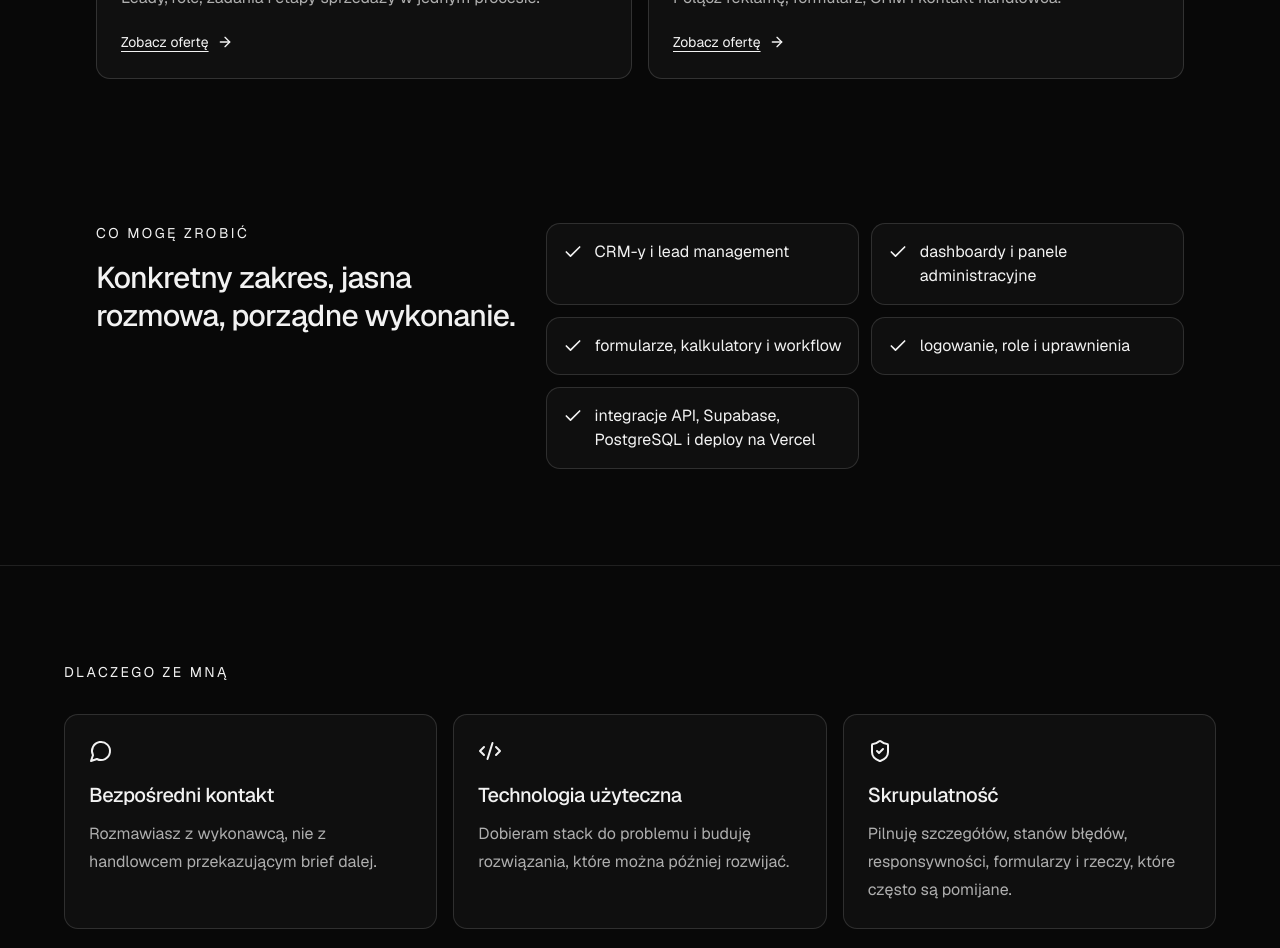
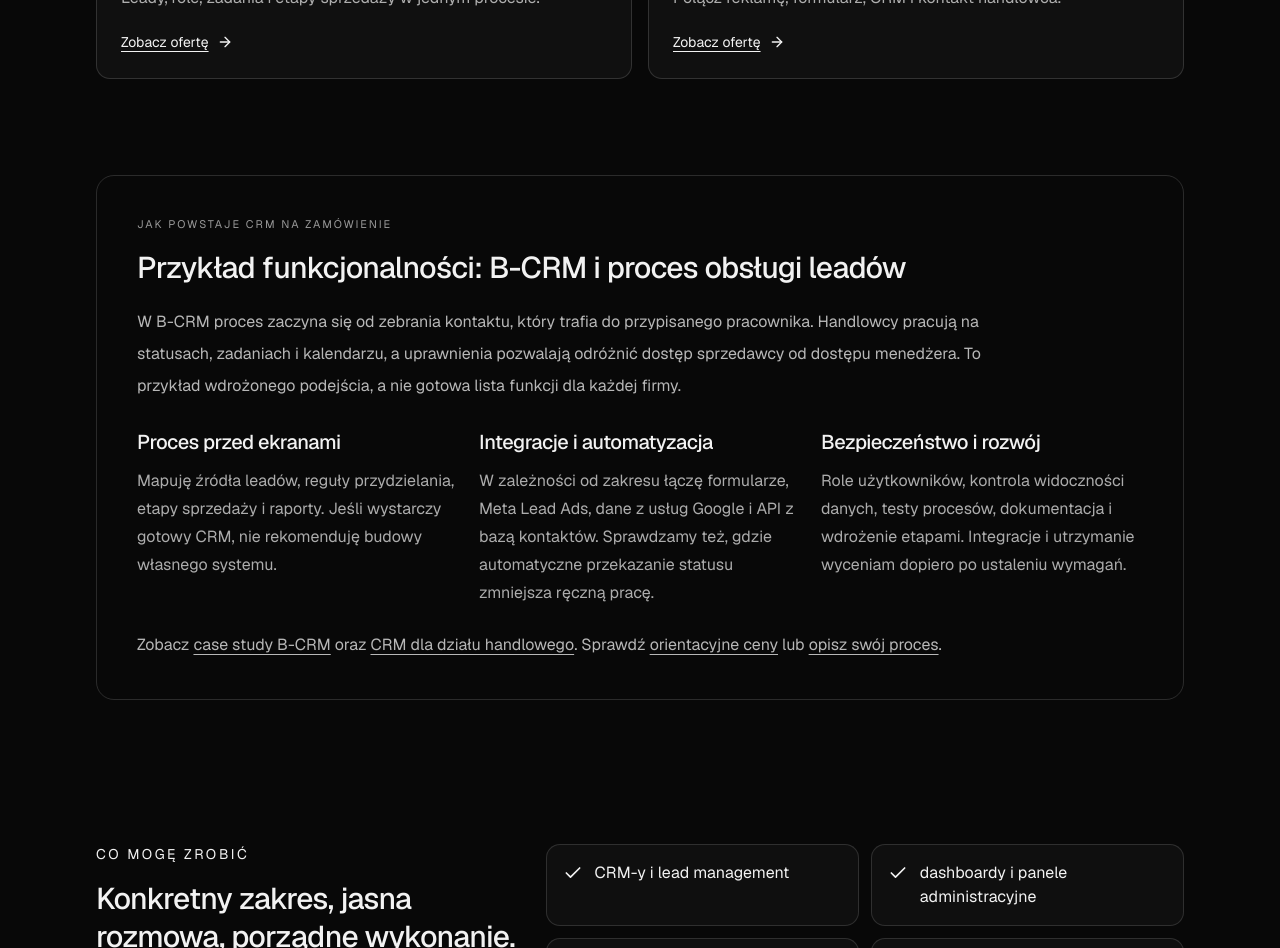
Before and after one commit to ft4k696bk6-prog/kacper-portfolio, a Next.js app: page /crm-i-aplikacje-webowe in a window 1280 px wide. Shown: the part 900-1848 px from the top of the page. Built offline with nearby package versions, Linux system fonts and the light colour scheme; no server answers.

Commit message:
seo(bernecki): add distinct commercial proof and bilingual buying guidance

```diff
--- a/src/components/ServiceLandingPage.tsx
+++ b/src/components/ServiceLandingPage.tsx
@@ -248,6 +248,36 @@ export function ServiceLandingPage({ kind }: ServiceLandingPageProps) {
           </div>
         </section>
       )}
+      {kind === "websites" && (
+        <section className="mx-auto max-w-6xl px-5 py-12 md:px-8" aria-labelledby="website-delivery">
+          <div className="rounded-2xl border border-white/15 p-7 md:p-10">
+            <p className="page-eyebrow">Od briefu do działającej strony</p>
+            <h2 id="website-delivery" className="mt-4 text-3xl">Co dokładnie obejmuje wdrożenie strony firmowej?</h2>
+            <p className="mt-5 max-w-4xl leading-8 text-white/75">Zaczynam od określenia, kto ma trafić na stronę i jaki następny krok powinien wykonać: zadzwonić, poprosić o ofertę lub zostawić dane. Dopiero do tego dobieram układ treści, architekturę podstron i technologię. Nie każdej firmie potrzebny jest rozbudowany serwis.</p>
+            <div className="mt-7 grid gap-5 md:grid-cols-3">
+              <article><h3 className="text-xl">1. Projekt i treść</h3><p className="mt-3 leading-7 text-white/70">Struktura oferty, czytelne nagłówki usług, nawigacja, wersja mobilna i wyraźne przyciski kontaktu. Materiały od klienta są porządkowane pod potrzeby odbiorcy.</p></article>
+              <article><h3 className="text-xl">2. Budowa i integracje</h3><p className="mt-3 leading-7 text-white/70">Formularz, przekazywanie zapytań, techniczne SEO, szybkość ładowania i pomiar działań po uzyskaniu odpowiedniej zgody. Zakres integracji ustalamy przed wyceną.</p></article>
+              <article><h3 className="text-xl">3. Uruchomienie i kontrola</h3><p className="mt-3 leading-7 text-white/70">Testy na telefonie i komputerze, kontrola adresów, przekierowań, sitemap i działania formularza. Dalsze zmiany i utrzymanie rozliczamy zgodnie z umówionym zakresem.</p></article>
+            </div>
+            <p className="mt-6 leading-7 text-white/75">Przykłady moich projektów to <Link href="/case-studies/starcars" className="underline underline-offset-4">StarCars</Link>, <Link href="/case-studies/motomizer" className="underline underline-offset-4">Motomizer</Link> oraz <Link href="/case-studies/isto-kebab" className="underline underline-offset-4">Isto Kebab</Link>. Porównaj je z <Link href="/pakiety" className="underline underline-offset-4">pakietami</Link> i <Link href="/cennik" className="underline underline-offset-4">cennikiem usług</Link>, a następnie <Link href={contactHref} className="underline underline-offset-4">wyślij brief</Link>.</p>
+          </div>
+        </section>
+      )}
+      {kind === "apps" && (
+        <section className="mx-auto max-w-6xl px-5 py-12 md:px-8" aria-labelledby="crm-delivery">
+          <div className="rounded-2xl border border-white/15 p-7 md:p-10">
+            <p className="page-eyebrow">Jak powstaje CRM na zamówienie</p>
+            <h2 id="crm-delivery" className="mt-4 text-3xl">Przykład funkcjonalności: B-CRM i proces obsługi leadów</h2>
+            <p className="mt-5 max-w-4xl leading-8 text-white/75">W B-CRM proces zaczyna się od zebrania kontaktu, który trafia do przypisanego pracownika. Handlowcy pracują na statusach, zadaniach i kalendarzu, a uprawnienia pozwalają odróżnić dostęp sprzedawcy od dostępu menedżera. To przykład wdrożonego podejścia, a nie gotowa lista funkcji dla każdej firmy.</p>
+            <div className="mt-7 grid gap-5 md:grid-cols-3">
+              <article><h3 className="text-xl">Proces przed ekranami</h3><p className="mt-3 leading-7 text-white/70">Mapuję źródła leadów, reguły przydzielania, etapy sprzedaży i raporty. Jeśli wystarczy gotowy CRM, nie rekomenduję budowy własnego systemu.</p></article>
+              <article><h3 className="text-xl">Integracje i automatyzacja</h3><p className="mt-3 leading-7 text-white/70">W zależności od zakresu łączę formularze, Meta Lead Ads, dane z usług Google i API z bazą kontaktów. Sprawdzamy też, gdzie automatyczne przekazanie statusu zmniejsza ręczną pracę.</p></article>
+              <article><h3 className="text-xl">Bezpieczeństwo i rozwój</h3><p className="mt-3 leading-7 text-white/70">Role użytkowników, kontrola widoczności danych, testy procesów, dokumentacja i wdrożenie etapami. Integracje i utrzymanie wyceniam dopiero po ustaleniu wymagań.</p></article>
+            </div>
+            <p className="mt-6 leading-7 text-white/75">Zobacz <Link href="/case-studies/b-crm" className="underline underline-offset-4">case study B-CRM</Link> oraz <Link href="/crm-dla-firm-handlowych" className="underline underline-offset-4">CRM dla działu handlowego</Link>. Sprawdź <Link href="/cennik" className="underline underline-offset-4">orientacyjne ceny</Link> lub <Link href={contactHref} className="underline underline-offset-4">opisz swój proces</Link>.</p>
+          </div>
+        </section>
+      )}
       <section className="mx-auto grid max-w-6xl gap-6 px-5 py-16 md:grid-cols-[0.8fr_1.2fr] md:px-8 md:py-24">
         <div>
           <p className="text-sm uppercase tracking-[0.18em] text-white">
```
